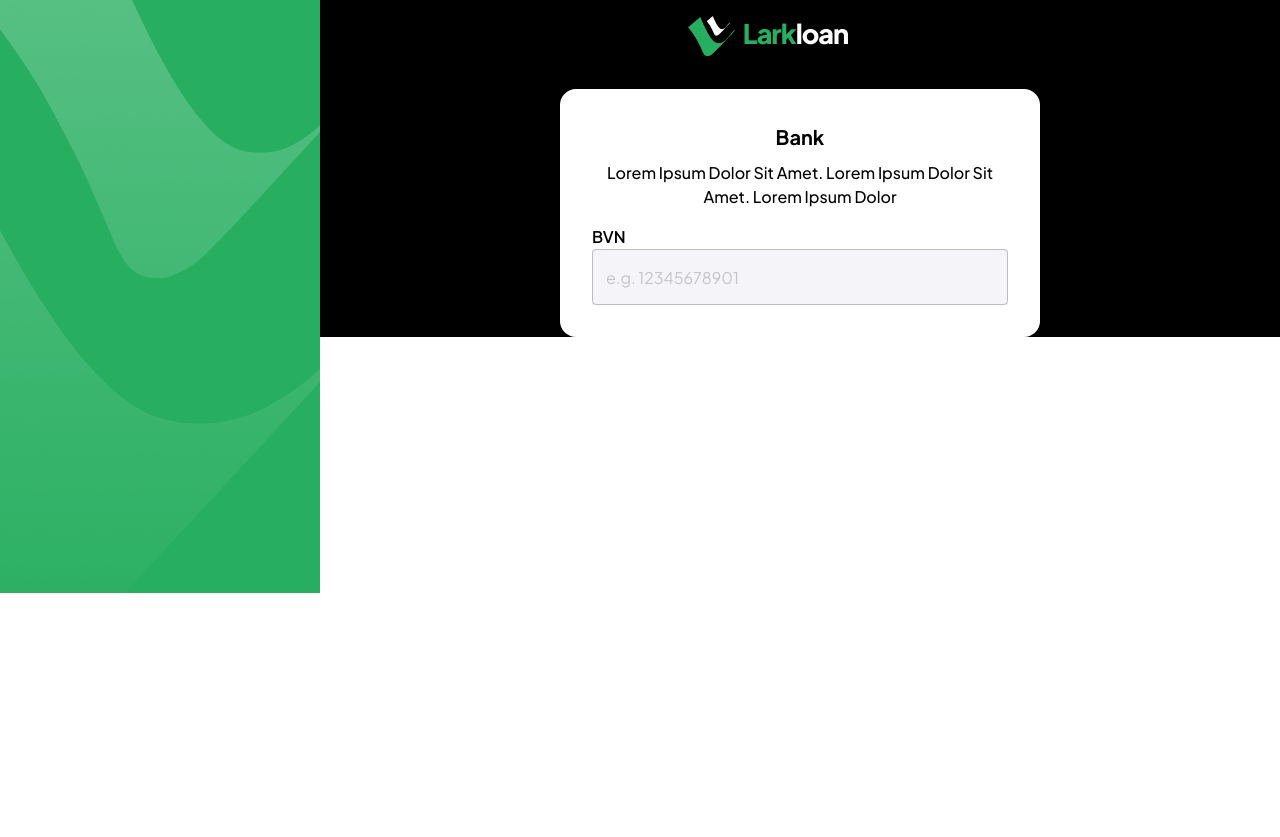
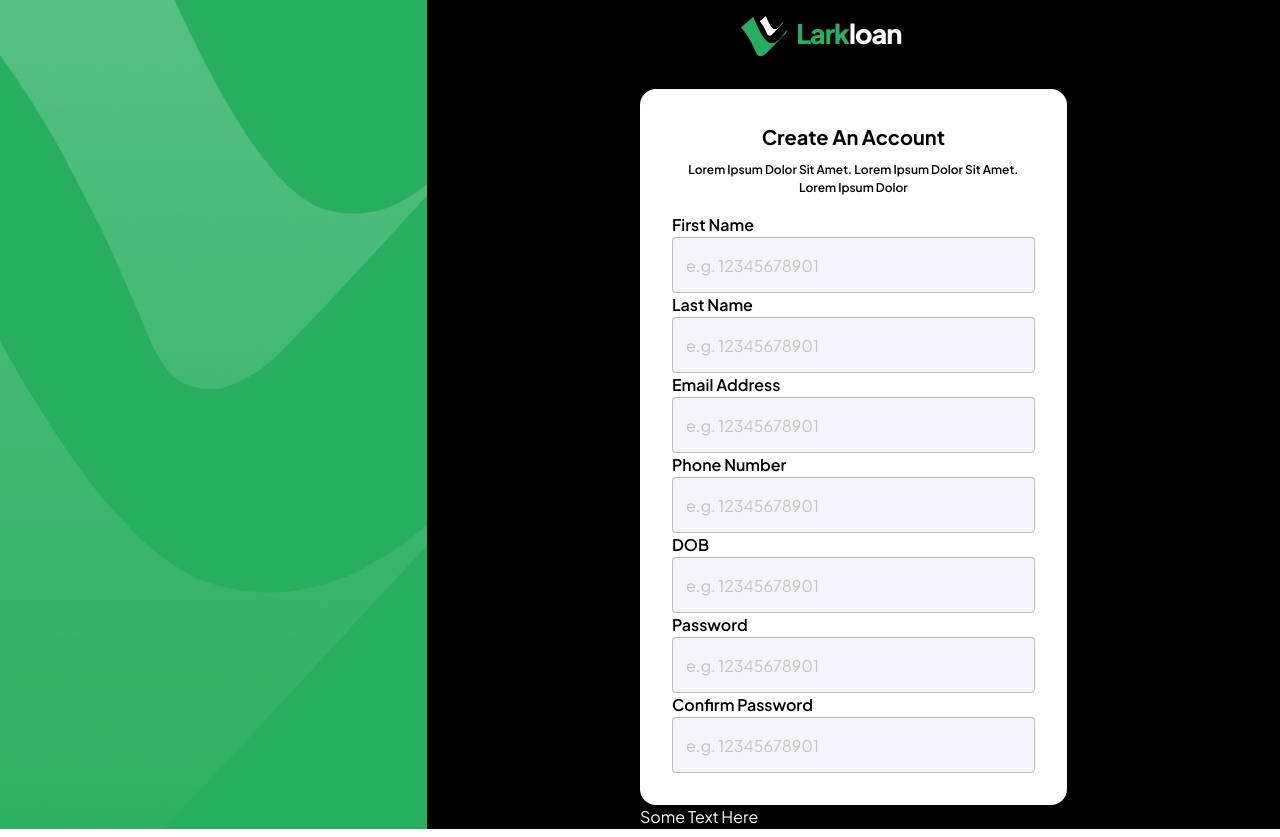
Before and after one commit to Seyioba/larkloan-pof, a React (Create React App) app: page / in a window 1280 px wide. Built offline with nearby package versions, Linux system fonts and the light colour scheme.

Commit message:
Recreated the onboarding page as a copy

```diff
--- a/src/App.js
+++ b/src/App.js
@@ -3,13 +3,15 @@ import { ThemeProvider } from "@mui/material";
 import { BrowserRouter as Router, Routes, Route } from "react-router-dom";
 import { theme } from "./common/themesConfig";
 import { Register } from "./features/register/Register";
-import { Login } from "./features/login/Login";
+// import { Login } from "./features/login/Login";
+import { Login } from "./features/login/LoginB";
 
 function App() {
   return (
     <ThemeProvider theme={theme}>
       <Router>
         <Routes>
+          {/* <Route path="/" element={<Login />} /> */}
           <Route path="/" element={<Login />} />
           <Route path="/register" element={<Register />} />
         </Routes>
--- a/src/common/components/PublicLayout.js
+++ b/src/common/components/PublicLayout.js
@@ -41,6 +41,8 @@ export const PublicLayout = () => {
           <Grid item xs={2}></Grid>
         </Grid>
       </Grid>
+
+
       <Grid
         item
         container
--- /dev/null
+++ b/src/common/components/PublicLayoutCopy.js
@@ -0,0 +1,204 @@
+import {
+	Box,
+	CardMedia,
+	Container,
+	Grid,
+	TextField,
+	Typography,
+  Card,
+  CardActionArea,
+  CardContent
+} from "@mui/material";
+import React from "react";
+import sideImage from "../images/Frame 47417.png";
+import logo from "../images/logo-sm.png";
+import { styles } from "../styles";
+
+export const PublicLayout = () => {
+	return (
+		<>
+    <Grid
+    sx={{
+						display: {
+							// xs: "none",
+							md: "block",
+							height: "100%",
+							// backgroundImage: "url('../images/logo-sm.png')",
+							// backgroundColor: "yellow"
+						},
+					}}
+				>
+    <Grid container>
+				<Grid
+					item
+					xs={false}
+					md={4}
+					sx={{
+						display: {
+							xs: "none",
+							md: "block",
+							// height: "100vh",
+							// backgroundImage: "url('../images/logo-sm.png')",
+							// backgroundColor: "yellow"
+						},
+					}}
+				>
+          <CardMedia
+						sx={{ height: "100%" }}
+						image={sideImage}
+						title="Image"
+					/>
+
+					{/* <Box component="img" src={sideImage} width="100%" height="100%" /> */}
+				</Grid>
+
+				<Card sx={{ maxWidth: 345 }}>
+					<CardMedia
+						sx={{ height: 140 }}
+						image={sideImage}
+						title="Image"
+					/>
+				</Card>
+
+				<Grid
+					item
+					container
+					xs={12}
+					md={8}
+					sx={{ background: "#000", height: "100%" }}
+				>
+					<Grid item xs={3} />
+					<Grid item xs={6}>
+						<Grid container direction="column" spacing={4}>
+							<Grid item xs={3} pl={8} pr={8}>
+								<Box display="flex" justifyContent="center" pt={2}>
+									<Box component="img" src={logo} pr={1} />
+									<Typography
+										sx={{
+											color: "primary.main",
+											fontSize: 27,
+											fontStyle: "normal",
+											fontWeight: 800,
+											lineHeight: "normal",
+											letterSpacing: -1,
+										}}
+									>
+										Lark
+									</Typography>
+									<Typography
+										sx={{
+											color: "white",
+											fontSize: 27,
+											fontStyle: "normal",
+											fontWeight: 800,
+											lineHeight: "normal",
+											letterSpacing: -1,
+										}}
+									>
+										loan
+									</Typography>
+								</Box>
+							</Grid>
+							<Grid item xs={9}>
+								<Box
+									sx={{ background: "white", borderRadius: 4, py: 4, px: 4 }}
+								>
+									<Typography
+										variant="h6"
+										sx={{ fontWeight: "bold", textAlign: "center", pb: 1 }}
+									>
+										Create An Account
+									</Typography>
+									<Typography
+										sx={{
+											fontWeight: 600,
+											textAlign: "center",
+											pb: 2,
+											fontSize: 12,
+										}}
+									>
+										Lorem Ipsum Dolor Sit Amet. Lorem Ipsum Dolor Sit Amet.
+										Lorem Ipsum Dolor
+									</Typography>
+									<Box component="form">
+
+                    <Grid item>
+                      <Typography variant="body1" sx={{ fontWeight: 600 }}>
+											First Name
+										</Typography>
+										<TextField
+											variant="outlined"
+											fullWidth
+											placeholder="e.g. 12345678901"
+											sx={styles.textField}
+										/>
+                    </Grid>
+
+                    <Typography variant="body1" sx={{ fontWeight: 600 }}>
+											Last Name
+										</Typography>
+										<TextField
+											variant="outlined"
+											fullWidth
+											placeholder="e.g. 12345678901"
+											sx={styles.textField}
+										/>
+                    <Typography variant="body1" sx={{ fontWeight: 600 }}>
+											Email Address
+										</Typography>
+										<TextField
+											variant="outlined"
+											fullWidth
+											placeholder="e.g. 12345678901"
+											sx={styles.textField}
+										/>
+                    <Typography variant="body1" sx={{ fontWeight: 600 }}>
+											Phone Number
+										</Typography>
+										<TextField
+											variant="outlined"
+											fullWidth
+											placeholder="e.g. 12345678901"
+											sx={styles.textField}
+										/>
+                    <Typography variant="body1" sx={{ fontWeight: 600 }}>
+											DOB
+										</Typography>
+										<TextField
+											variant="outlined"
+											fullWidth
+											placeholder="e.g. 12345678901"
+											sx={styles.textField}
+										/>
+                    <Typography variant="body1" sx={{ fontWeight: 600 }}>
+											Password
+										</Typography>
+										<TextField
+											variant="outlined"
+											fullWidth
+											placeholder="e.g. 12345678901"
+											sx={styles.textField}
+										/>
+                    <Typography variant="body1" sx={{ fontWeight: 600 }}>
+											Confirm Password
+										</Typography>
+										<TextField
+											variant="outlined"
+											fullWidth
+											placeholder="e.g. 12345678901"
+											sx={styles.textField}
+										/>
+									</Box>
+								</Box>
+							</Grid>
+						</Grid>
+
+						<Typography sx={{ color: "white" }}>Some Text Here</Typography>
+					</Grid>
+				</Grid>
+			</Grid>
+    </Grid>
+
+		</>
+	);
+};
--- a/src/common/themesConfig.js
+++ b/src/common/themesConfig.js
@@ -10,8 +10,12 @@ export const theme = createTheme({
       primary: "grey",
       secondary: "black",
     },
+    background: {
+      default: "#000"
+    },
   },
   typography: {
     fontFamily: "Plus Jakarta Sans",
   },
+
 });
--- /dev/null
+++ b/src/features/login/LoginB.js
@@ -0,0 +1,7 @@
+import React from "react";
+import { PublicLayout } from "../../common/components/PublicLayoutCopy";
+
+
+export const Login = () => {
+  return <PublicLayout></PublicLayout>;
+};
```
Also changed, not shown: 1 other file (tests, documents, lock files or other folders).
